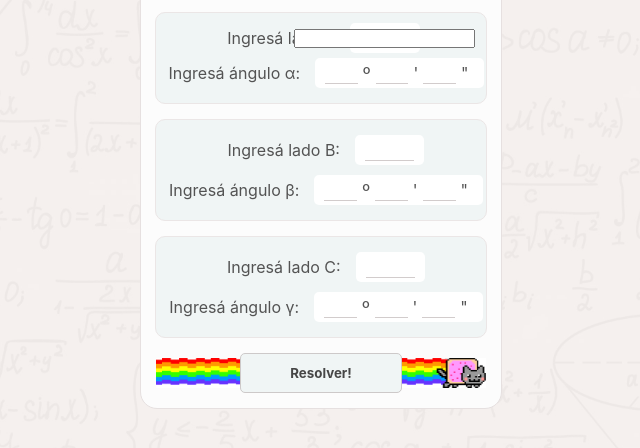
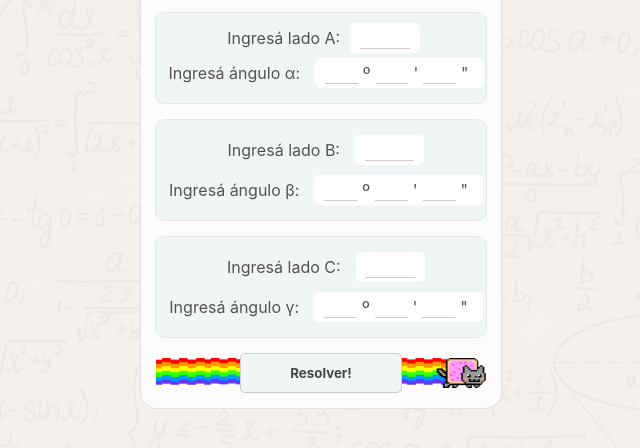
Before and after one commit to rafael-arrieta/app-triangulos, a plain HTML site: page index.html in a window 1280 px wide. Shown: the part 130-578 px from the top of the page, without its empty margins (319-959 px from the left). Drawn offline with nearby package versions, Linux system fonts and the light colour scheme.

```diff
--- a/index.html
+++ b/index.html
@@ -29,7 +29,7 @@
                         <p>Ingresá lado A:  </p>
                     </span>
                     <span class="input-1">
-                        <input type="tel" input-dato clsLado" id="inputA-lado">
+                        <input type="tel" class="input-dato clsLado" id="inputA-lado">
                     </span>
                 </div>
                 <div class="interno-3">
```
